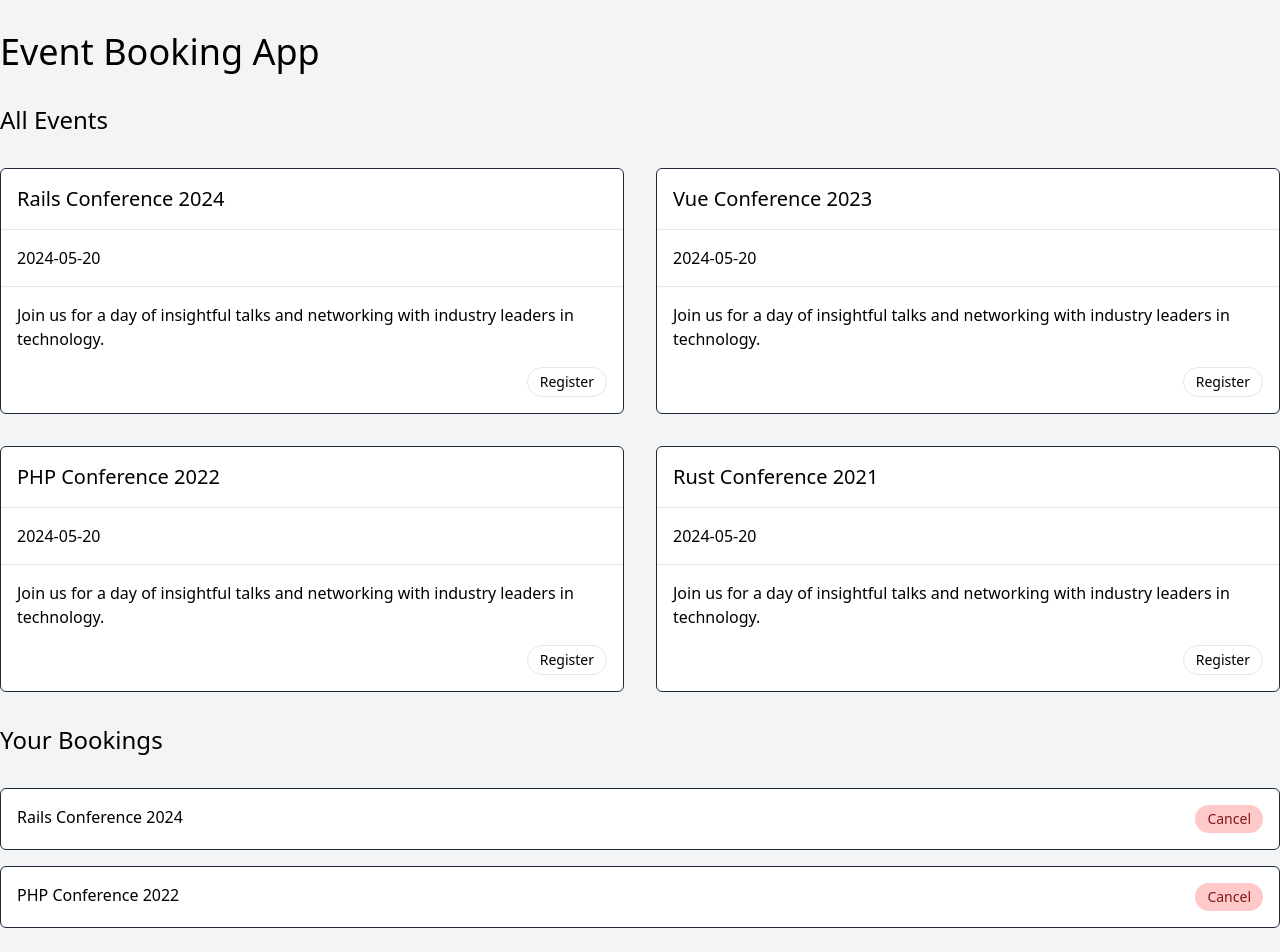
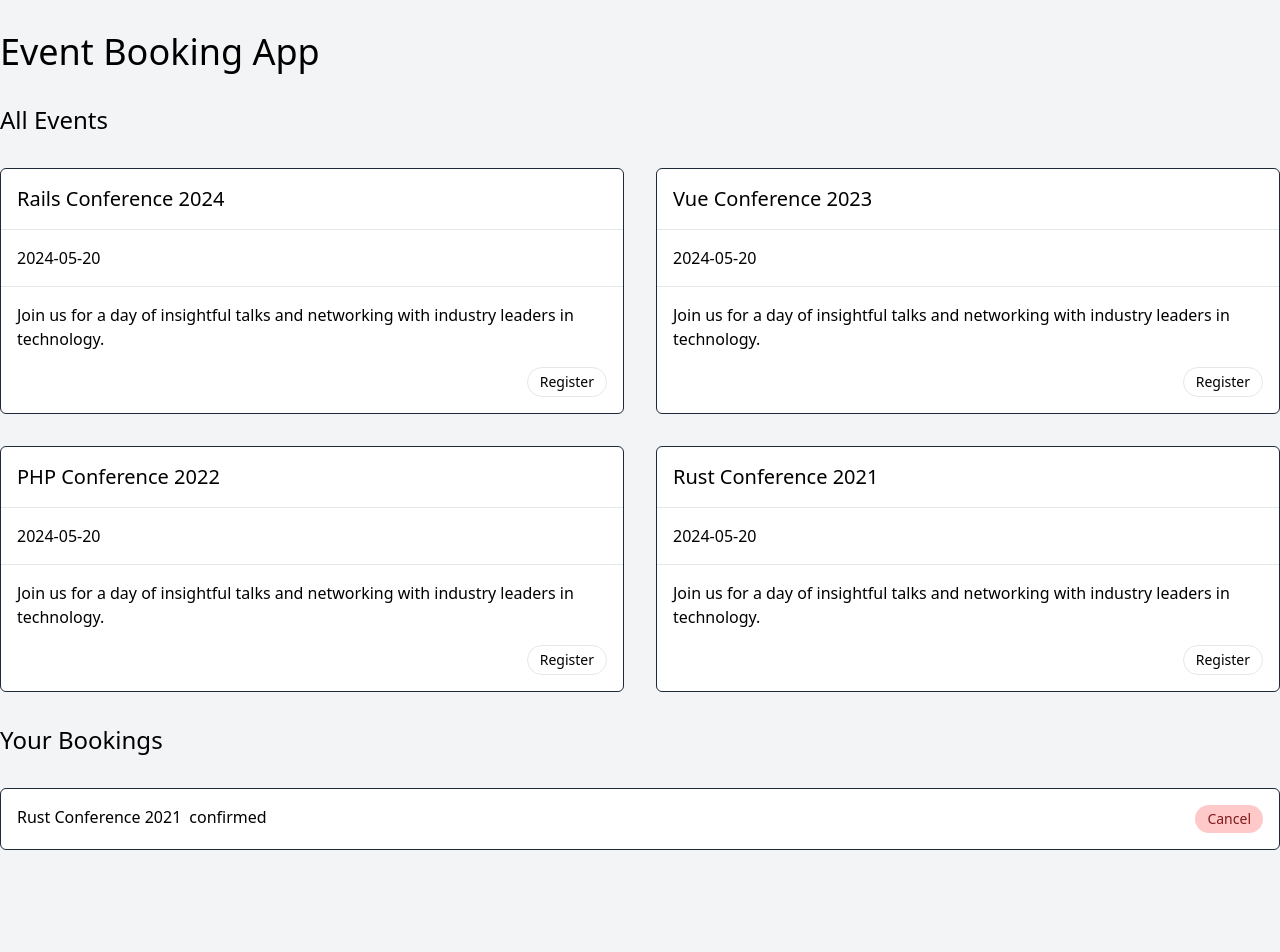
Before and after one commit to lucerorap/vue3-courses, a Vue app in the folder medium-projects/event-booking/: page / in a window 1280 px wide. Shown: the top 952 px of the page. After the commit the page ends 882 px from the top, so only its background shows below. Built offline with nearby package versions, Linux system fonts and the light colour scheme; data requests are answered from the project's data file.

Commit message:
Cancel Booking

```diff
--- a/medium-projects/event-booking/db.json
+++ b/medium-projects/event-booking/db.json
@@ -31,17 +31,10 @@
   ],
   "bookings": [
     {
-      "id": "1743693835275",
+      "id": "1743728341975",
       "userId": 1,
-      "eventId": "1",
-      "eventTitle": "Rails Conference 2024",
-      "status": "confirmed"
-    },
-    {
-      "id": "1743694731865",
-      "userId": 1,
-      "eventId": "3",
-      "eventTitle": "PHP Conference 2022",
+      "eventId": "4",
+      "eventTitle": "Rust Conference 2021",
       "status": "confirmed"
     }
   ]
--- a/medium-projects/event-booking/src/App.vue
+++ b/medium-projects/event-booking/src/App.vue
@@ -20,9 +20,13 @@
     <h2 class="text-2xl font-medium">Your Bookings</h2>
     <section class="grid grid-cols-1 gap-4">
       <template v-if="!bookingsLoading">
-        <BookingItem v-for="booking in bookings" :key="booking.id">
-          {{ booking.eventTitle }}
-        </BookingItem>
+        <BookingItem
+          v-for="booking in bookings"
+          :key="booking.id"
+          :title="booking.eventTitle"
+          :status="booking.status"
+          @cancelled="cancelBooking(booking.id)"
+        />
       </template>
       <template v-else>
         <LoadingBookingCard v-for="i in 3" :key="i" />
@@ -53,6 +57,8 @@ const fetchEvents = async () => {
   }
 }
 
+const findBookingById = (id) => bookings.value.some((booking) => booking.eventId === id)
+
 const fetchBookings = async () => {
   bookingsLoading.value = true
   try {
@@ -64,14 +70,21 @@ const fetchBookings = async () => {
 }
 
 const handleRegistration = async (event) => {
+  if (findBookingById(event.id) && booking.userId === 1) {
+    alert('You are already registered for this event')
+    return
+  }
   const newBooking = {
     id: Date.now().toString(),
     userId: 1,
     eventId: event.id,
-    eventTitle: event.title
+    eventTitle: event.title,
+    status: 'pending'
   }
 
-  await fetch('http://localhost:3001/bookings', {
+  bookings.value.push(newBooking)
+  try {
+    const response = await fetch('http://localhost:3001/bookings', {
       method: 'POST',
       headers: { 'Content-Type': 'application/json' },
       body: JSON.stringify({
@@ -79,6 +92,35 @@ const handleRegistration = async (event) => {
         status: 'confirmed'
       })
     })
+    if (response.ok) {
+      const index = bookings.value.findIndex((booking) => booking.id === newBooking.id)
+      bookings.value[index] = await response.json()
+    } else {
+      throw new Error('Failed to confirm booking')
+    }
+  } catch (error) {
+    console.error('Failed to register for event: ', error)
+    bookings.value = bookings.value.filter((booking) => booking.id !== newBooking.id)
+  }
+}
+
+const cancelBooking = async (bookingId) => {
+  const index = findBookingById(bookingId)
+  const originalBooking = bookings.value[index]
+  bookings.value.splice(index, 1)
+
+  try {
+    const response = await fetch(`http://localhost:3001/bookings/${bookingId}`, {
+      method: 'DELETE'
+    })
+
+    if (!response.ok) {
+      throw new Error('Booking could not be cancelled')
+    }
+  } catch (error) {
+    console.error('Failed to cancel booking: ', error)
+    bookings.value.splice(index, 0, originalBooking)
+  }
 }
 
 onMounted(() => {
--- a/medium-projects/event-booking/src/components/BookingItem.vue
+++ b/medium-projects/event-booking/src/components/BookingItem.vue
@@ -1,8 +1,11 @@
 <template>
   <SectionCard>
     <div class="flex justify-between">
-      <div><slot></slot></div>
-      <RoundedButton variant="danger">Cancel</RoundedButton>
+      <div class="flex space-x-2">
+        <div>{{ title }}</div>
+        <div>{{ status }}</div>
+      </div>
+      <RoundedButton variant="danger" @click="$emit('cancelled')">Cancel</RoundedButton>
     </div>
   </SectionCard>
 </template>
@@ -10,4 +13,11 @@
 <script setup>
 import SectionCard from '@/components/SectionCard.vue'
 import RoundedButton from '@/components/RoundedButton.vue'
+
+defineProps({
+  title: String,
+  status: String
+})
+
+defineEmits(['cancelled'])
 </script>
```
Lines whose indentation alone changed are shown as unchanged.
